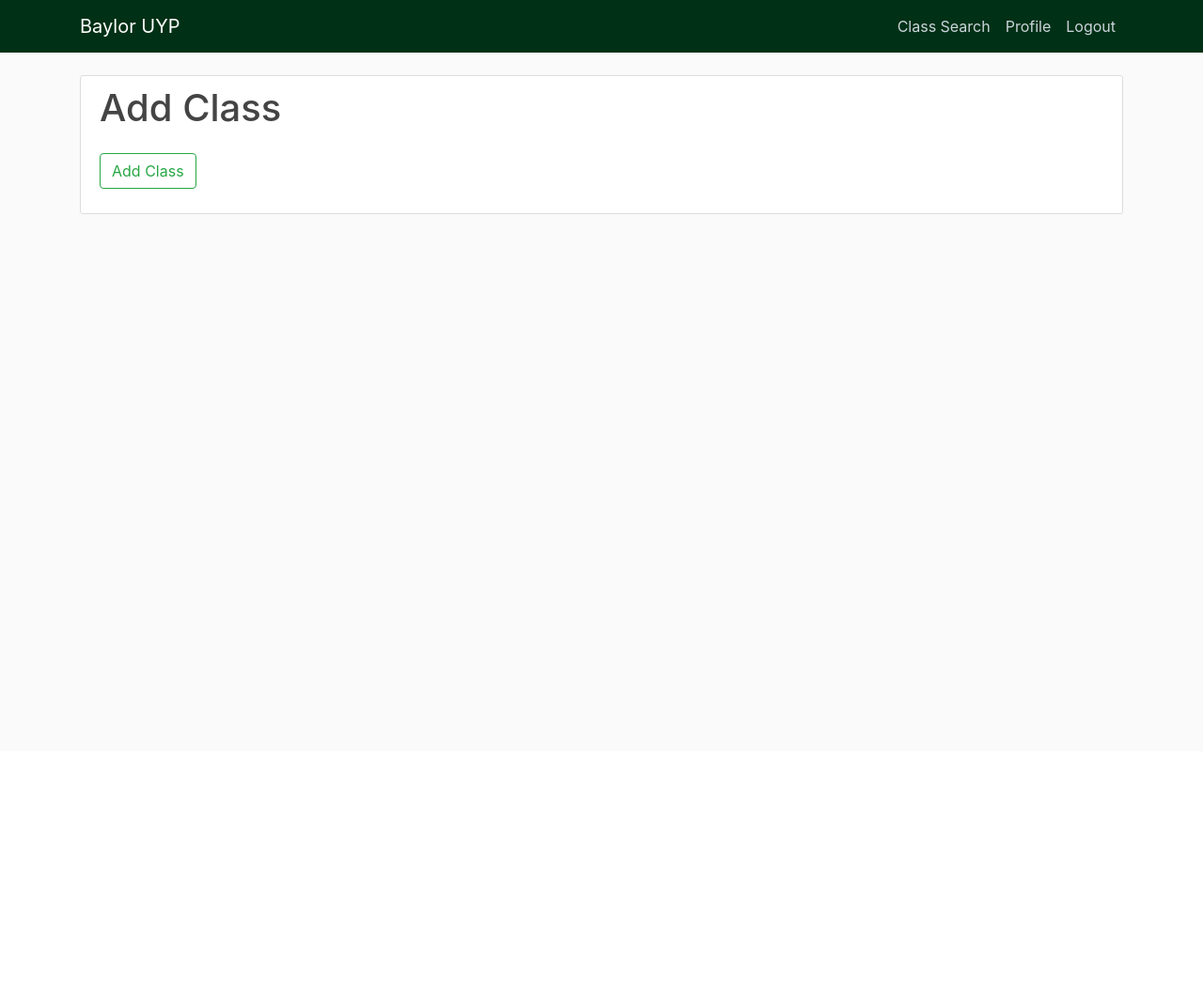
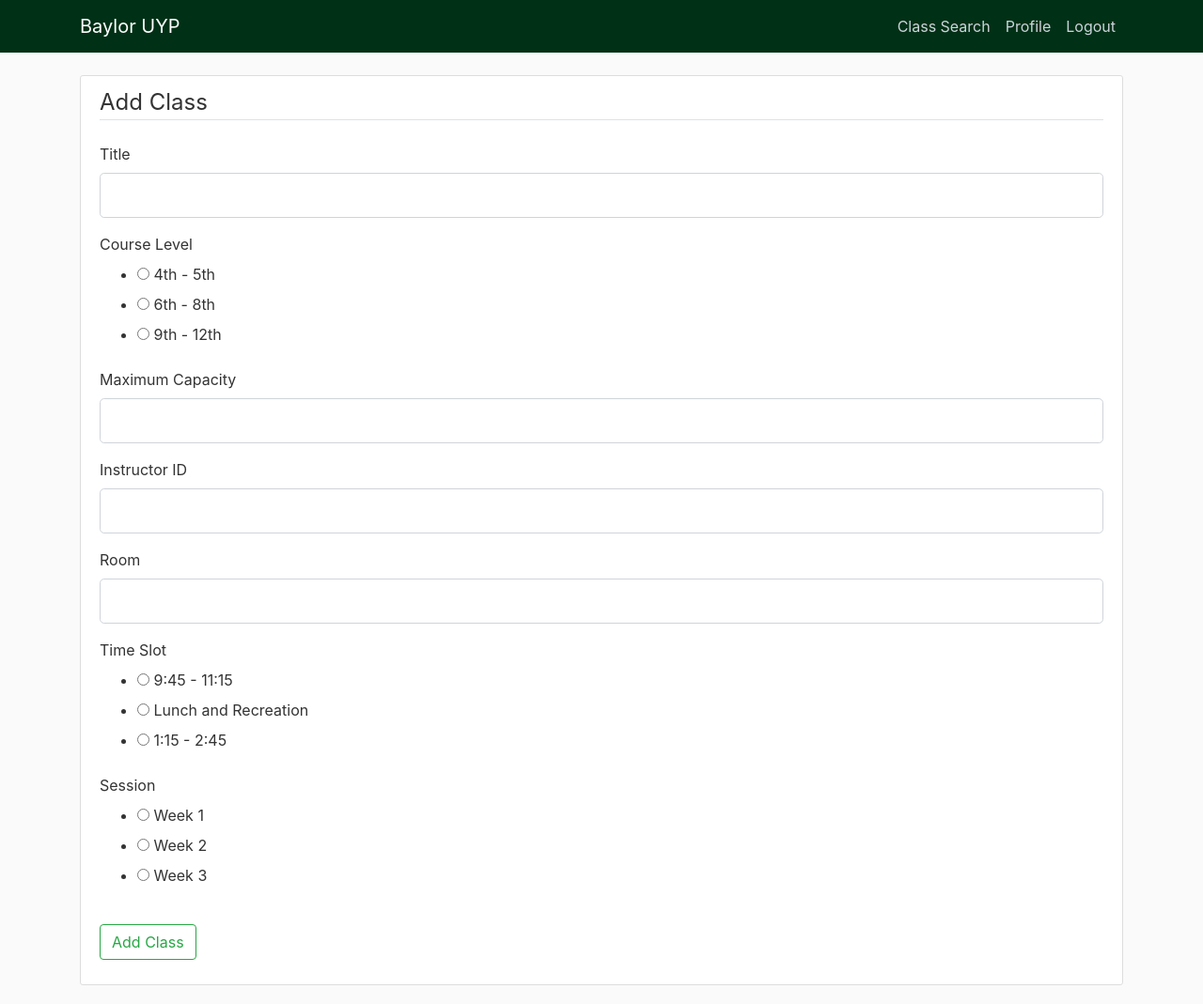
Before and after one commit to jmeyre/UYP, a Flask app: page /add_class in a window 1280 px wide. Shown: the whole page at 94% size. Before the commit the page ends 228 px from the top, so only its background shows below. Run offline with Flask 2, Linux system fonts and the light colour scheme; a user stored in the database is signed in; tables that the repository leaves empty hold one stand-in row (values such as "Sample post"); parts of the project's set-up code (start-up, migrations or seed data) failed here and were passed over; some libraries are stand-ins or nearby versions.

Commit message:
Completed html for add class

```diff
--- a/uyp/forms.py
+++ b/uyp/forms.py
@@ -31,14 +31,14 @@ class ProfileForm(FlaskForm):
 class AddClassForm(FlaskForm):
     title = StringField('Title', validators=[DataRequired(), Length(min=2, max=255,
                                                                     message='Titles are at least 2 characters long')])
-    lvl = RadioField('Course Level', choices=[('4th - 5th', 'ONE'), ('6th - 8th', 'TWO'), ('9th - 12th', 'THREE')],
+    lvl = RadioField('Course Level', choices=[('one', '4th - 5th'), ('two', '6th - 8th'), ('three', '9th - 12th')],
                      validators=[DataRequired()])
     maxCap = IntegerField('Maximum Capacity', validators=[DataRequired()])
-    instructorID = IntegerField('Instructor ID', validators=[DataRequired()])
+    instructorID = StringField('Instructor ID', validators=[DataRequired(), Length(min=6, max=6, message='User IDs are 6 characters')])
     room = StringField('Room', validators=[DataRequired(), Length(min=2, max=255)])
-    tsID = RadioField('Time Slot', choices=[('9:45 - 11:15', 'ONE'), ('Lunch and Recreation', 'TWO'),
-                                            ('1:15 - 2:45', 'THREE')], validators=[(DataRequired())])
-    sessionID = RadioField('Session', choices=[('1', 'ONE'), ('2', 'TWO'), ('3', 'THREE')], validators=[DataRequired()])
+    timeslotID = RadioField('Time Slot', choices=[('one', '9:45 - 11:15'), ('two', 'Lunch and Recreation'),
+                                            ('three', '1:15 - 2:45')], validators=[(DataRequired())])
+    sessionID = RadioField('Session', choices=[('one', 'Week 1'), ('two', 'Week 2'), ('three', 'Week 3')], validators=[DataRequired()])
     submit = SubmitField('Add Class')
 
 
--- a/uyp/templates/add_class.html
+++ b/uyp/templates/add_class.html
@@ -1,11 +1,74 @@
 {% extends 'layout.html' %}
 {% block content %}
     <div class="content-section">
-        <h1>Add Class</h1>
         <form method="POST" action="">
             {{ form.hidden_tag() }}
             <fieldset class="form-group">
-
+                <legend class="border-bottom mb-4">Add Class</legend>
+                <div class="form-group">
+                    {{ form.title.label(class="form-control-label") }}
+                    {% if form.title.errors %}
+                        {{ form.title(class="form-control form-control-lg is-invalid") }}
+                        <div class="invalid-feedback">
+                            {% for error in form.title.errors %}
+                                <span>{{ error }}</span>
+                            {% endfor %}
+                        </div>
+                    {% else %}
+                        {{ form.title(class="form-control form-control-lg") }}
+                    {% endif %}
+                </div>
+                <div class="form-group">
+                    {{ form.lvl.label(class="form-control-label") }}
+                    {{ form.lvl(class="radio") }}
+                </div>
+                <div class="form-group">
+                    {{ form.maxCap.label(class="form-control-label") }}
+                    {% if form.maxCap.errors %}
+                        {{ form.maxCap(class="form-control form-control-lg is-invalid") }}
+                        <div class="invalid-feedback">
+                            {% for error in form.maxCap.errors %}
+                                <span>{{ error }}</span>
+                            {% endfor %}
+                        </div>
+                    {% else %}
+                        {{ form.maxCap(class="form-control form-control-lg") }}
+                    {% endif %}
+                </div>
+                <div class="form-group">
+                    {{ form.instructorID.label(class="form-control-label") }}
+                    {% if form.instructorID.errors %}
+                        {{ form.instructorID(class="form-control form-control-lg is-invalid") }}
+                        <div class="invalid-feedback">
+                            {% for error in form.instructorID.errors %}
+                                <span>{{ error }}</span>
+                            {% endfor %}
+                        </div>
+                    {% else %}
+                        {{ form.instructorID(class="form-control form-control-lg") }}
+                    {% endif %}
+                </div>
+                <div class="form-group">
+                    {{ form.room.label(class="form-control-label") }}
+                    {% if form.room.errors %}
+                        {{ form.room(class="form-control form-control-lg is-invalid") }}
+                        <div class="invalid-feedback">
+                            {% for error in form.room.errors %}
+                                <span>{{ error }}</span>
+                            {% endfor %}
+                        </div>
+                    {% else %}
+                        {{ form.room(class="form-control form-control-lg") }}
+                    {% endif %}
+                </div>
+                <div class="form-group">
+                    {{ form.timeslotID.label(class="form-control-label") }}
+                    {{ form.timeslotID(class="radio") }}
+                </div>
+                <div class="form-group">
+                    {{ form.sessionID.label(class="form-control-label") }}
+                    {{ form.sessionID(class="radio") }}
+                </div>
             </fieldset>
             <div class="form-group">
                 {{ form.submit(class="btn btn-outline-success") }}
```
